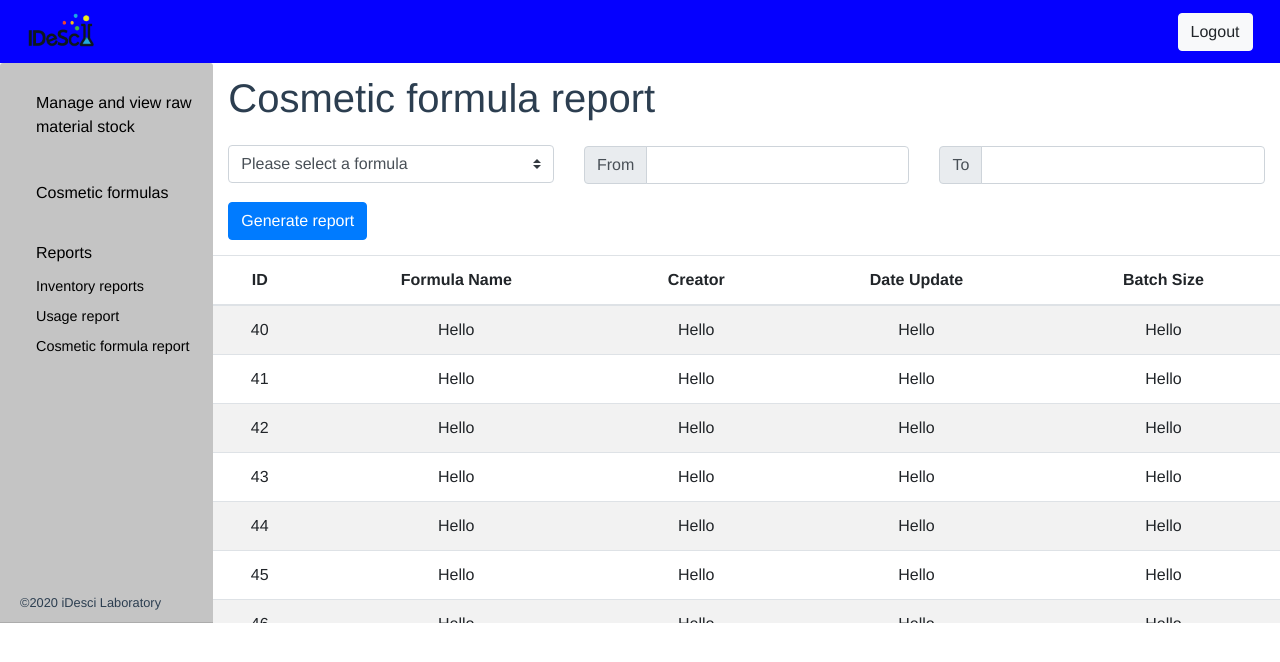
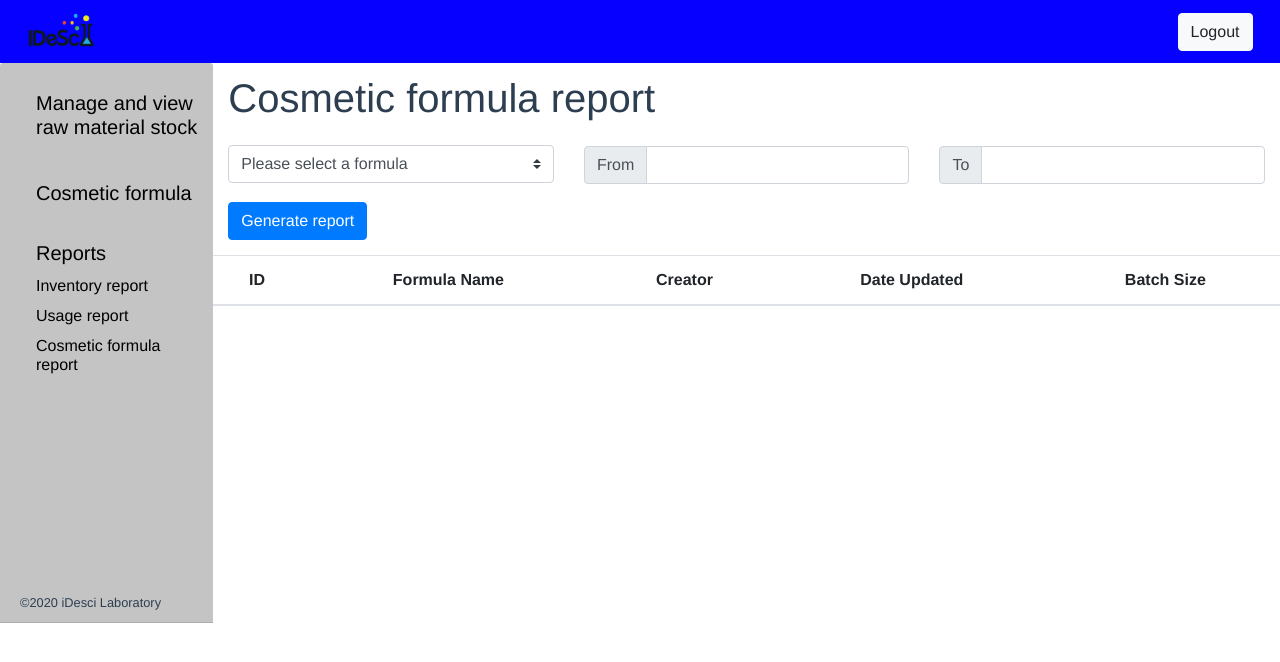
Before and after one commit to jparrax/vue-inventory, a Vue app: page /CosmeticFormulaReport in a window 1280 px wide. Shown: the top 662 px of the page. Built offline with nearby package versions, Linux system fonts and the light colour scheme.

Commit message:
Prepare tables to integrate with backend
Minor changes in NavBar

```diff
--- a/src/components/CosmeticFormula.vue
+++ b/src/components/CosmeticFormula.vue
@@ -14,7 +14,7 @@
             </b-col>
         </b-row>
         <b-row>
-            <b-table striped hover :items="items">
+            <b-table striped hover :items="items" :fields="fields">
                 <template v-slot:cell(Actions)>
                     <router-link to="/UpdateCosmeticFormula" tag="button" class="update">Update</router-link>
                     <button v-b-modal.modal-1 class="update">Order</button>
@@ -79,18 +79,8 @@
 export default {
   data () {
     return {
-      items: [
-        { ID: 40, 'Batch No': 'Formula Name', Creator: 'Hello', 'Date Updated': 'Hello', Actions: 'Empty' },
-        { ID: 41, 'Batch No': 'Formula Name', Creator: 'Hello', 'Date Updated': 'Hello', Actions: 'Empty' },
-        { ID: 42, 'Batch No': 'Formula Name', Creator: 'Hello', 'Date Updated': 'Hello', Actions: 'Empty' },
-        { ID: 43, 'Batch No': 'Formula Name', Creator: 'Hello', 'Date Updated': 'Hello', Actions: 'Empty' },
-        { ID: 44, 'Batch No': 'Formula Name', Creator: 'Hello', 'Date Updated': 'Hello', Actions: 'Empty' },
-        { ID: 45, 'Batch No': 'Formula Name', Creator: 'Hello', 'Date Updated': 'Hello', Actions: 'Empty' },
-        { ID: 46, 'Batch No': 'Formula Name', Creator: 'Hello', 'Date Updated': 'Hello', Actions: 'Empty' },
-        { ID: 47, 'Batch No': 'Formula Name', Creator: 'Hello', 'Date Updated': 'Hello', Actions: 'Empty' },
-        { ID: 48, 'Batch No': 'Formula Name', Creator: 'Hello', 'Date Updated': 'Hello', Actions: 'Empty' },
-        { ID: 49, 'Batch No': 'Formula Name', Creator: 'Hello', 'Date Updated': 'Hello', Actions: 'Empty' }
-      ]
+      fields: ['ID', 'Batch No', 'Creator', 'Date updated', 'Actions'],
+      items: []
     }
   }
 }
--- a/src/components/CosmeticFormulaReport.vue
+++ b/src/components/CosmeticFormulaReport.vue
@@ -26,7 +26,7 @@
             </b-col>
         </b-row>
         <b-row>
-            <b-table striped hover :items="items"></b-table>
+            <b-table striped hover :items="items" :fields="fields"></b-table>
         </b-row>
     </b-container>
 </template>
@@ -34,20 +34,8 @@
 export default {
   data () {
     return {
-      items: [
-        { ID: 40, 'Formula Name': 'Hello', Creator: 'Hello', 'Date Update': 'Hello', 'Batch Size': 'Hello' },
-        { ID: 41, 'Formula Name': 'Hello', Creator: 'Hello', 'Date Update': 'Hello', 'Batch Size': 'Hello' },
-        { ID: 42, 'Formula Name': 'Hello', Creator: 'Hello', 'Date Update': 'Hello', 'Batch Size': 'Hello' },
-        { ID: 43, 'Formula Name': 'Hello', Creator: 'Hello', 'Date Update': 'Hello', 'Batch Size': 'Hello' },
-        { ID: 44, 'Formula Name': 'Hello', Creator: 'Hello', 'Date Update': 'Hello', 'Batch Size': 'Hello' },
-        { ID: 45, 'Formula Name': 'Hello', Creator: 'Hello', 'Date Update': 'Hello', 'Batch Size': 'Hello' },
-        { ID: 46, 'Formula Name': 'Hello', Creator: 'Hello', 'Date Update': 'Hello', 'Batch Size': 'Hello' },
-        { ID: 47, 'Formula Name': 'Hello', Creator: 'Hello', 'Date Update': 'Hello', 'Batch Size': 'Hello' },
-        { ID: 48, 'Formula Name': 'Hello', Creator: 'Hello', 'Date Update': 'Hello', 'Batch Size': 'Hello' },
-        { ID: 49, 'Formula Name': 'Hello', Creator: 'Hello', 'Date Update': 'Hello', 'Batch Size': 'Hello' },
-        { ID: 50, 'Formula Name': 'Hello', Creator: 'Hello', 'Date Update': 'Hello', 'Batch Size': 'Hello' },
-        { ID: 51, 'Formula Name': 'Hello', Creator: 'Hello', 'Date Update': 'Hello', 'Batch Size': 'Hello' }
-      ],
+      fields: ['ID', 'Formula Name', 'Creator', 'Date Updated', 'Batch Size'],
+      items: [],
       selected: null,
       options: [
         { value: null, text: 'Please select a formula' },
--- a/src/components/InventoryReport.vue
+++ b/src/components/InventoryReport.vue
@@ -23,7 +23,7 @@
             </b-col>
         </b-row>
         <b-row>
-            <b-table striped hover :items="items"></b-table>
+            <b-table striped hover :items="items" :fields="fields"></b-table>
         </b-row>
     </b-container>
 </template>
@@ -31,20 +31,8 @@
 export default {
   data () {
     return {
-      items: [
-        { Code: 40, 'Batch No': 'Hello', 'Anal No': 'Hello', 'Trade Name': 'Hello', 'INCI Name': 'Hello', 'Actual stock': 'Hello', Supplier: 'Hello' },
-        { Code: 41, 'Batch No': 'Hello', 'Anal No': 'Hello', 'Trade Name': 'Hello', 'INCI Name': 'Hello', 'Actual stock': 'Hello', Supplier: 'Hello' },
-        { Code: 42, 'Batch No': 'Hello', 'Anal No': 'Hello', 'Trade Name': 'Hello', 'INCI Name': 'Hello', 'Actual stock': 'Hello', Supplier: 'Hello' },
-        { Code: 43, 'Batch No': 'Hello', 'Anal No': 'Hello', 'Trade Name': 'Hello', 'INCI Name': 'Hello', 'Actual stock': 'Hello', Supplier: 'Hello' },
-        { Code: 44, 'Batch No': 'Hello', 'Anal No': 'Hello', 'Trade Name': 'Hello', 'INCI Name': 'Hello', 'Actual stock': 'Hello', Supplier: 'Hello' },
-        { Code: 45, 'Batch No': 'Hello', 'Anal No': 'Hello', 'Trade Name': 'Hello', 'INCI Name': 'Hello', 'Actual stock': 'Hello', Supplier: 'Hello' },
-        { Code: 46, 'Batch No': 'Hello', 'Anal No': 'Hello', 'Trade Name': 'Hello', 'INCI Name': 'Hello', 'Actual stock': 'Hello', Supplier: 'Hello' },
-        { Code: 47, 'Batch No': 'Hello', 'Anal No': 'Hello', 'Trade Name': 'Hello', 'INCI Name': 'Hello', 'Actual stock': 'Hello', Supplier: 'Hello' },
-        { Code: 48, 'Batch No': 'Hello', 'Anal No': 'Hello', 'Trade Name': 'Hello', 'INCI Name': 'Hello', 'Actual stock': 'Hello', Supplier: 'Hello' },
-        { Code: 49, 'Batch No': 'Hello', 'Anal No': 'Hello', 'Trade Name': 'Hello', 'INCI Name': 'Hello', 'Actual stock': 'Hello', Supplier: 'Hello' },
-        { Code: 50, 'Batch No': 'Hello', 'Anal No': 'Hello', 'Trade Name': 'Hello', 'INCI Name': 'Hello', 'Actual stock': 'Hello', Supplier: 'Hello' },
-        { Code: 51, 'Batch No': 'Hello', 'Anal No': 'Hello', 'Trade Name': 'Hello', 'INCI Name': 'Hello', 'Actual stock': 'Hello', Supplier: 'Hello' }
-      ]
+      fields: ['Code', 'Batch No', 'Anal No', 'Trade Name', 'INCI Name', 'Actual stock', 'Supplier'],
+      items: []
     }
   }
 }
--- a/src/components/NavBar.vue
+++ b/src/components/NavBar.vue
@@ -1,12 +1,12 @@
 <template>
         <b-card-header header-tag="nav">
-            <b-nav vertical card-header pills class = "w-25">
-                <b-nav-item id= "item-1"><router-link class="nav-text" to="/RawMaterial">Manage and view raw material stock</router-link></b-nav-item>
-                <b-nav-item id = "item-2"><router-link class="nav-text" to="/CosmeticFormula">Cosmetic formulas</router-link></b-nav-item>
-                <b-nav-item id = "item-3"><router-link class="nav-text" to="/InventoryReport">Reports</router-link></b-nav-item>
-                <b-nav-item id = "item-4"><router-link class="nav-text item-3" to="/InventoryReport">Inventory reports</router-link></b-nav-item>
-                <b-nav-item id = "item-5"><router-link class="nav-text item-3" to="/UsageReport">Usage report</router-link></b-nav-item>
-                <b-nav-item id = "item-6"><router-link class="nav-text item-3" to="/CosmeticFormulaReport">Cosmetic formula report</router-link></b-nav-item>
+            <b-nav vertical card-header pills class = "w-25" variant ="dark">
+                <b-nav-item id= "item-1" class="nav-text" to="/RawMaterial" ><h5>Manage and view raw material stock</h5></b-nav-item>
+                <b-nav-item id = "item-2" class="nav-text" to="/CosmeticFormula"><h5>Cosmetic formula</h5></b-nav-item>
+                <b-nav-item id = "item-3" class="nav-text" to="/InventoryReport"><h5>Reports</h5></b-nav-item>
+                <b-nav-item id = "item-4" class="nav-text item-3" to="/InventoryReport"><h6>Inventory report</h6></b-nav-item>
+                <b-nav-item id = "item-5" class="nav-text item-3" to="/UsageReport"><h6>Usage report</h6></b-nav-item>
+                <b-nav-item id = "item-6" class="nav-text item-3" to="/CosmeticFormulaReport"><h6>Cosmetic formula report</h6></b-nav-item>
             </b-nav>
             <br>
             <p> ©2020 iDesci Laboratory</p>
@@ -24,6 +24,7 @@
         top: 20px;
         font-size: 100%;
         text-align: left;
+        color: black;
     }
     #item-2{
         position: absolute;
@@ -59,8 +60,11 @@
         font-size: 90%;
         text-align: left;
     }
-    .nav-text{
+    h5,h6{
         color: black;
+    }
+    h5:hover , h6:hover{
+        font-weight: bold;
     }
     p{
         position: absolute;
--- a/src/components/RawMaterial.vue
+++ b/src/components/RawMaterial.vue
@@ -14,7 +14,7 @@
             </b-col>
         </b-row>
         <b-row>
-            <b-table striped hover :items="items">
+            <b-table striped hover :items="items" :fields="fields">
                 <template v-slot:cell(Actions)>
                     <router-link to="/UpdateRawMaterial" tag="button" class="update">Update</router-link>
                     <router-link to="/DiscardRawMaterial" tag="button" class="discard">Discard</router-link>
@@ -27,14 +27,8 @@
 export default {
   data () {
     return {
-      items: [
-        { Code: 41, 'Batch No': 'Hello', 'Anal No': 'Hello', 'Trade Name': 'Hello', 'INCI Name': 'Hello', Quantity: 'Hello', Actions: 'Empty' },
-        { Code: 42, 'Batch No': 'Hello', 'Anal No': 'Hello', 'Trade Name': 'Hello', 'INCI Name': 'Hello', Quantity: 'Hello', Actions: 'Empty' },
-        { Code: 43, 'Batch No': 'Hello', 'Anal No': 'Hello', 'Trade Name': 'Hello', 'INCI Name': 'Hello', Quantity: 'Hello', Actions: 'Empty' },
-        { Code: 44, 'Batch No': 'Hello', 'Anal No': 'Hello', 'Trade Name': 'Hello', 'INCI Name': 'Hello', Quantity: 'Hello', Actions: 'Empty' },
-        { Code: 45, 'Batch No': 'Hello', 'Anal No': 'Hello', 'Trade Name': 'Hello', 'INCI Name': 'Hello', Quantity: 'Hello', Actions: 'Empty' },
-        { Code: 46, 'Batch No': 'Hello', 'Anal No': 'Hello', 'Trade Name': 'Hello', 'INCI Name': 'Hello', Quantity: 'Hello', Actions: 'Empty' }
-      ]
+      fields: ['Code', 'Batch No', 'Anal No', 'Trade Name', 'INCI Name', 'Quantity', 'Actions'],
+      items: []
     }
   }
 }
--- a/src/components/UsageReport.vue
+++ b/src/components/UsageReport.vue
@@ -27,7 +27,7 @@
             </b-col>
         </b-row>
         <b-row>
-            <b-table striped hover :items="items"></b-table>
+            <b-table striped hover :items="items" :fields="fields"></b-table>
         </b-row>
     </b-container>
 </template>
@@ -35,18 +35,8 @@
 export default {
   data () {
     return {
-      items: [
-        { Code: 40, 'Batch No': 'Hello', 'Anal No': 'Hello', 'Trade Name': 'Hello', 'INCI Name': 'Hello', Usage: 'Hello', 'Quantity used': 'Hello', Value: 'Hello' },
-        { Code: 41, 'Batch No': 'Hello', 'Anal No': 'Hello', 'Trade Name': 'Hello', 'INCI Name': 'Hello', Usage: 'Hello', 'Quantity used': 'Hello', Value: 'Hello' },
-        { Code: 42, 'Batch No': 'Hello', 'Anal No': 'Hello', 'Trade Name': 'Hello', 'INCI Name': 'Hello', Usage: 'Hello', 'Quantity used': 'Hello', Value: 'Hello' },
-        { Code: 43, 'Batch No': 'Hello', 'Anal No': 'Hello', 'Trade Name': 'Hello', 'INCI Name': 'Hello', Usage: 'Hello', 'Quantity used': 'Hello', Value: 'Hello' },
-        { Code: 44, 'Batch No': 'Hello', 'Anal No': 'Hello', 'Trade Name': 'Hello', 'INCI Name': 'Hello', Usage: 'Hello', 'Quantity used': 'Hello', Value: 'Hello' },
-        { Code: 45, 'Batch No': 'Hello', 'Anal No': 'Hello', 'Trade Name': 'Hello', 'INCI Name': 'Hello', Usage: 'Hello', 'Quantity used': 'Hello', Value: 'Hello' },
-        { Code: 46, 'Batch No': 'Hello', 'Anal No': 'Hello', 'Trade Name': 'Hello', 'INCI Name': 'Hello', Usage: 'Hello', 'Quantity used': 'Hello', Value: 'Hello' },
-        { Code: 47, 'Batch No': 'Hello', 'Anal No': 'Hello', 'Trade Name': 'Hello', 'INCI Name': 'Hello', Usage: 'Hello', 'Quantity used': 'Hello', Value: 'Hello' },
-        { Code: 48, 'Batch No': 'Hello', 'Anal No': 'Hello', 'Trade Name': 'Hello', 'INCI Name': 'Hello', Usage: 'Hello', 'Quantity used': 'Hello', Value: 'Hello' }
-
-      ],
+      fields: ['Code', 'Batch No', 'Anal No', 'Trade Name', 'INCI Name', 'Usage', 'Quantity used'],
+      items: [],
       selected: null,
       options: [
         { value: null, text: 'Please select a raw material' },
```
